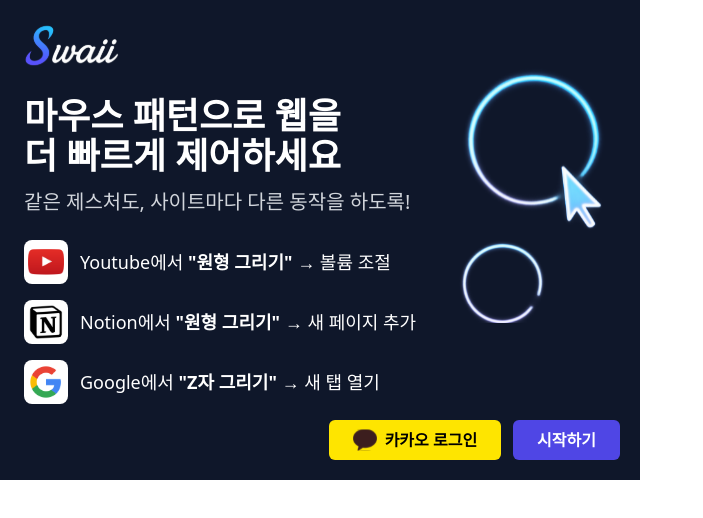
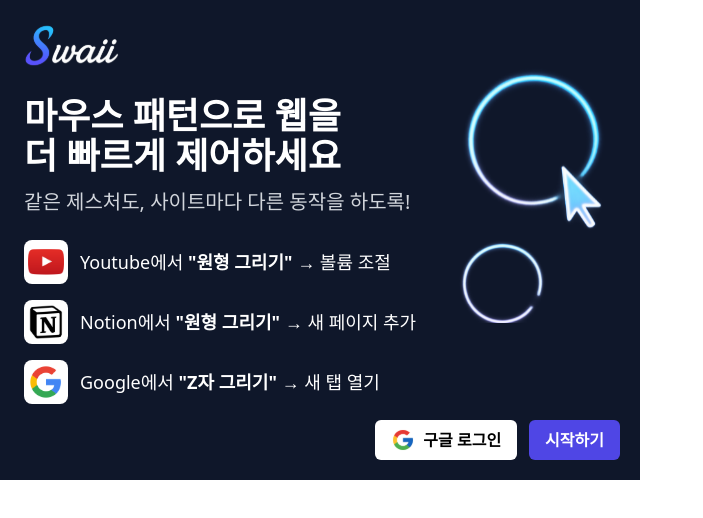
Before and after one commit to Eun0713/swaii-extension, a React (Vite) app: page / in a window 1280 px wide. Shown: the top 518 px of the page, without its empty margins (0-703 px from the left). Built offline with nearby package versions, Linux system fonts and the light colour scheme.

Commit message:
feat: 구글 로그인 UI 퍼블리싱
- 기존 카카오 로그인 버튼 제거
- 버튼 크기(px) 조정

```diff
--- a/src/components/common/Button.jsx
+++ b/src/components/common/Button.jsx
@@ -15,13 +15,13 @@ const Button = ({
     danger: "bg-red-500 text-white hover:bg-red-600",
     neutralDanger: "bg-zinc-600 text-white hover:bg-zinc-700",
     muted: "bg-slate-900 text-white hover:bg-slate-800",
-    kakao: "bg-[#FEE500] text-black hover:brightness-90",
+    google: "bg-white text-black hover:brightness-90",
   };
 
   const sizes = {
     sm: "text-sm px-3 py-1",
     md: "text-base px-4 py-1",
-    lg: "text-base px-6 py-2",
+    lg: "text-base px-4 py-2",
   };
 
   return (
--- a/src/pages/EntryPoint.jsx
+++ b/src/pages/EntryPoint.jsx
@@ -1,7 +1,7 @@
 import { useNavigate } from "react-router-dom";
 
 import GestureCircleCursor from "@/assets/gestures/circle-gesture.svg";
-import KakaoIcon from "@/assets/logos/logo-kakao.svg?react";
+import GoogleIcon from "@/assets/logos/logo-google-login.svg?react";
 import LogoSwaii from "@/assets/logos/logo-swaii.svg?react";
 import Button from "@/components/common/Button";
 import { gestureItems } from "@/constants/gestureItems";
@@ -38,10 +38,10 @@ const EntryPoint = () => {
       </ul>
 
       <div className="absolute bottom-5 right-5 flex gap-3">
-        <Button variant="kakao" size="lg">
+        <Button variant="google" size="lg">
           <div className="flex items-center">
-            <KakaoIcon className="mr-2 h-6 w-6" />
-            카카오 로그인
+            <GoogleIcon className="mr-2 h-6 w-6" />
+            구글 로그인
           </div>
         </Button>
         <Button
```
Also changed, not shown: src/assets/logos/logo-google-login.svg (added), src/assets/logos/logo-kakao.svg (deleted).
